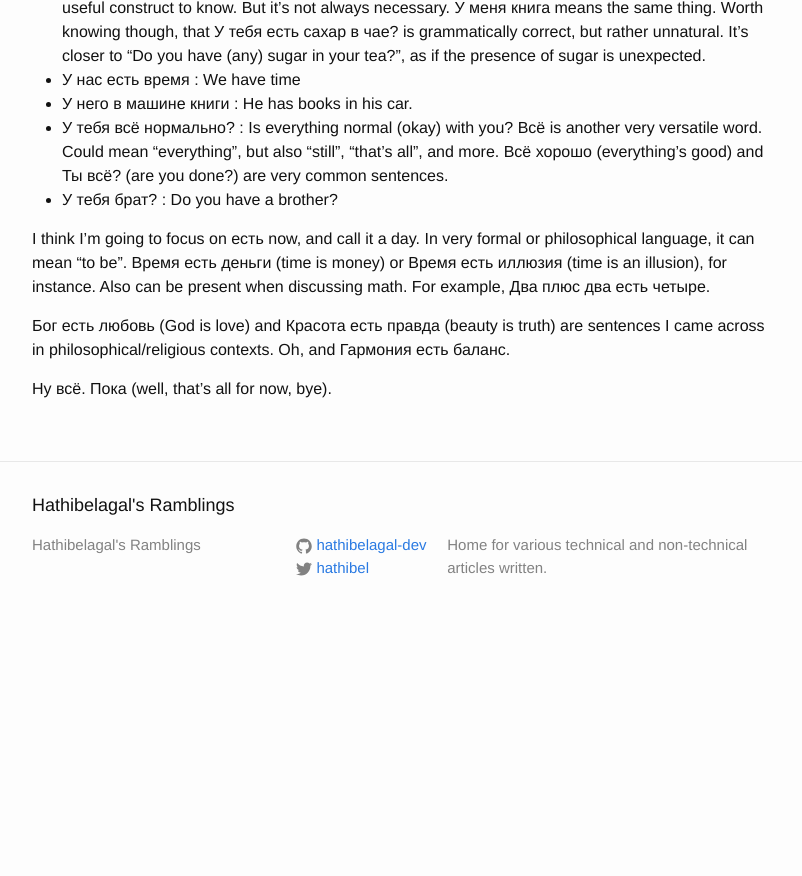
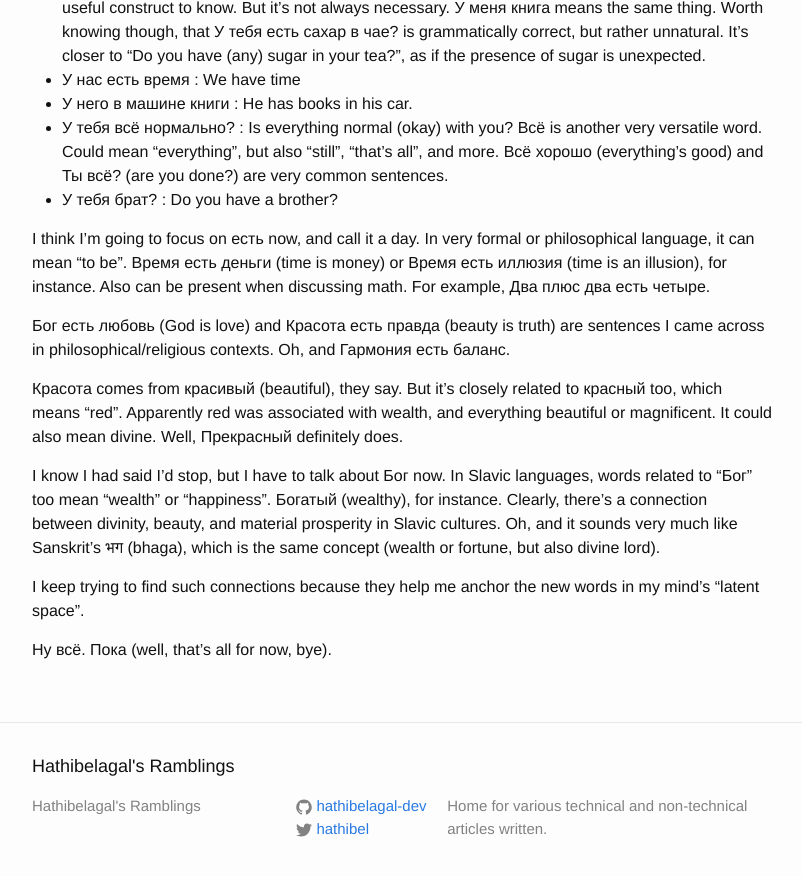
Before and after one commit to hathibelagal-dev/hathibelagal-dev.github.io, a Jekyll site: the page built from _posts/2025-02-16-russian1.md, in a window 1280 px wide and 900 px high, scrolled down 2514 px. Shown: the top 876 px of the window, without its empty margins (238-1040 px from the left). Built offline with Jekyll 4.4.1, drawn with Linux system fonts in a browser that asks for light colours; before the commit the page ends 3153 px from its top, so only the background shows below that.

Commit message:
session 1 updated

```diff
--- a/_posts/2025-02-16-russian1.md
+++ b/_posts/2025-02-16-russian1.md
@@ -86,4 +86,10 @@ I think I'm going to focus on есть now, and call it a day. In very formal or
 
 Бог есть любовь (God is love) and Красота есть правда (beauty is truth) are sentences I came across in philosophical/religious contexts. Oh, and Гармония есть баланс.
 
+Красота comes from красивый (beautiful), they say. But it's closely related to красный too, which means "red". Apparently red was associated with wealth, and everything beautiful or magnificent. It could also mean divine. Well, Прекрасный definitely does.
+
+I know I had said I'd stop, but I have to talk about Бог now. In Slavic languages, words related to "Бог" too mean "wealth" or "happiness". Богатый (wealthy), for instance. Clearly, there's a connection between divinity, beauty, and material prosperity in Slavic cultures. Oh, and it sounds very much like Sanskrit's भग (bhaga), which is the same concept (wealth or fortune, but also divine lord).
+
+I keep trying to find such connections because they help me anchor the new words in my mind's "latent space".
+
 Ну всё. Пока (well, that's all for now, bye).
```
